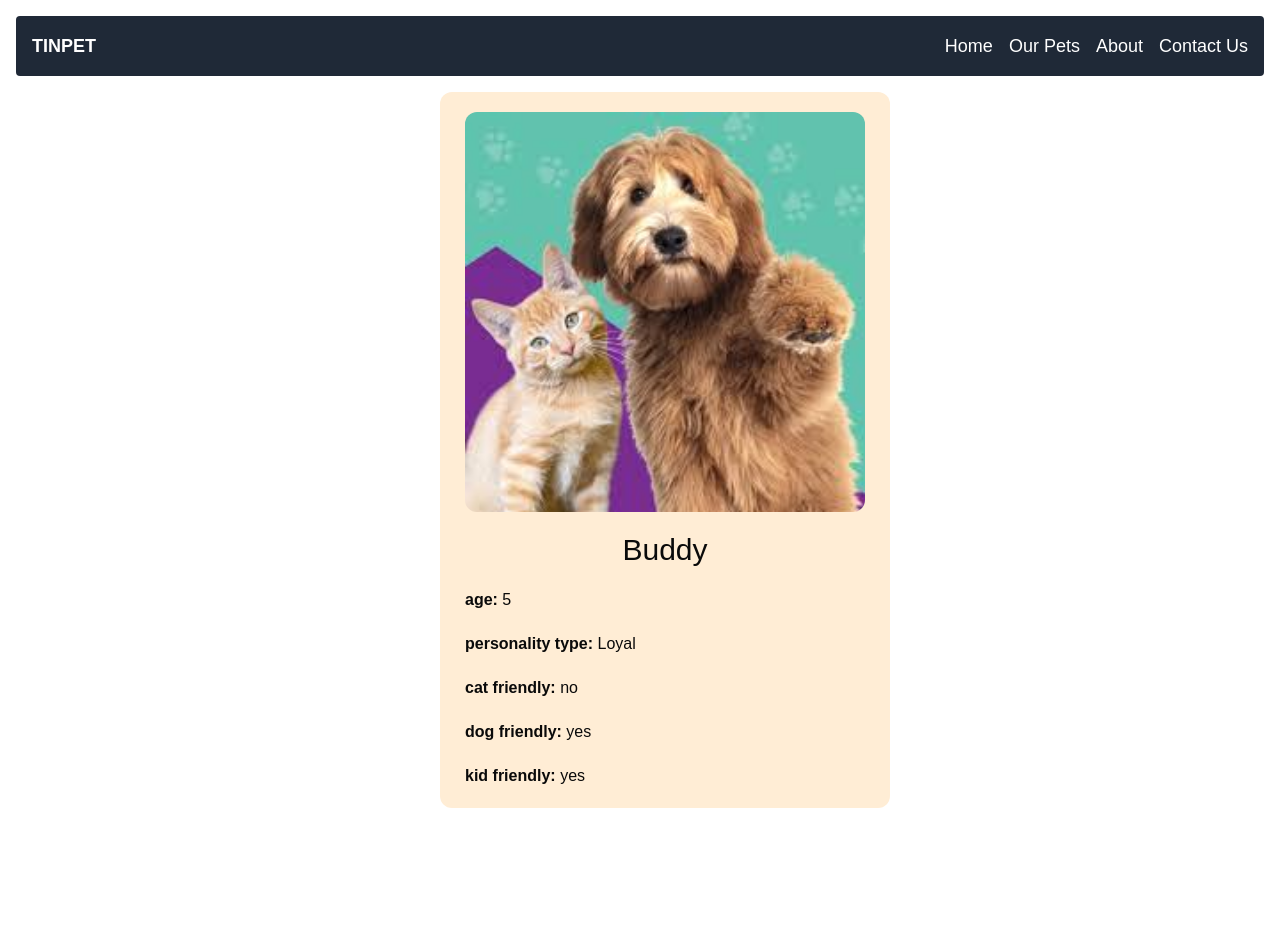
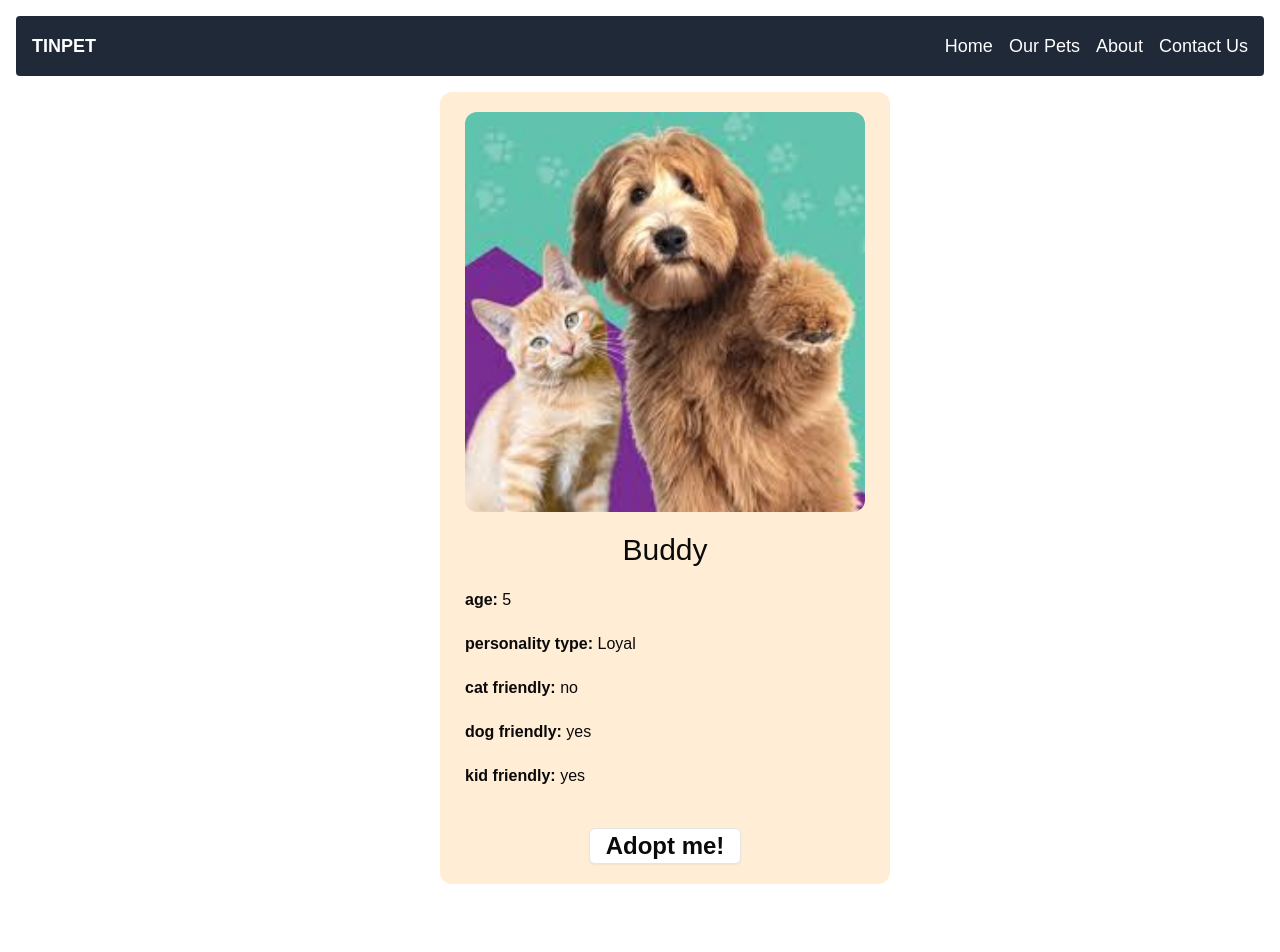
Before and after one commit to vanaspereneefje/Tinpets, a Next.js app: page /pet-page in a window 1280 px wide. Shown: the top 952 px of the page. Built offline with nearby package versions, Linux system fonts and the light colour scheme.

Commit message:
Added adopt button

```diff
--- a/components/Pet.jsx
+++ b/components/Pet.jsx
@@ -1,5 +1,6 @@
 import Image from "next/image";
 import animals from "@/public/pets.json";
+import { Button } from "@/components/ui/button";
 
 function PetPageUI ({ petCard }) {
     const petPicture = petCard.picture;
@@ -23,6 +24,7 @@ function PetPageUI ({ petCard }) {
                     <p><strong>dog friendly:</strong> {animals.animals.dogs[index].dogfriendly ? "yes" : "no"}</p>
                     <p><strong>kid friendly:</strong> {animals.animals.dogs[index].kidfriendly ? "yes" : "no"}</p>
                 </div>
+                <Button variant="outline" className="mb-[20px] mt-[20px] text-2xl"><strong>Adopt me!</strong></Button>
             </div>
         </div>
         </>
```
